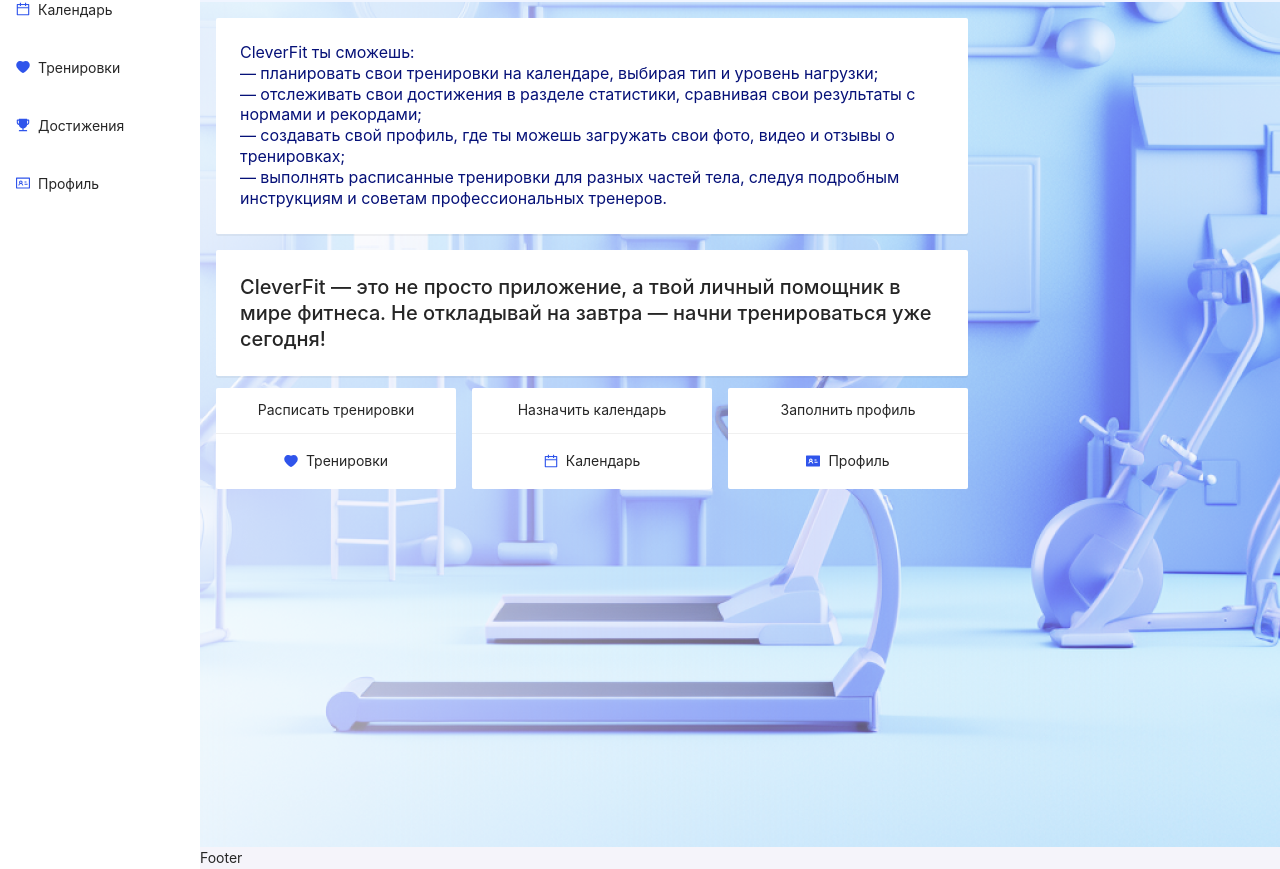
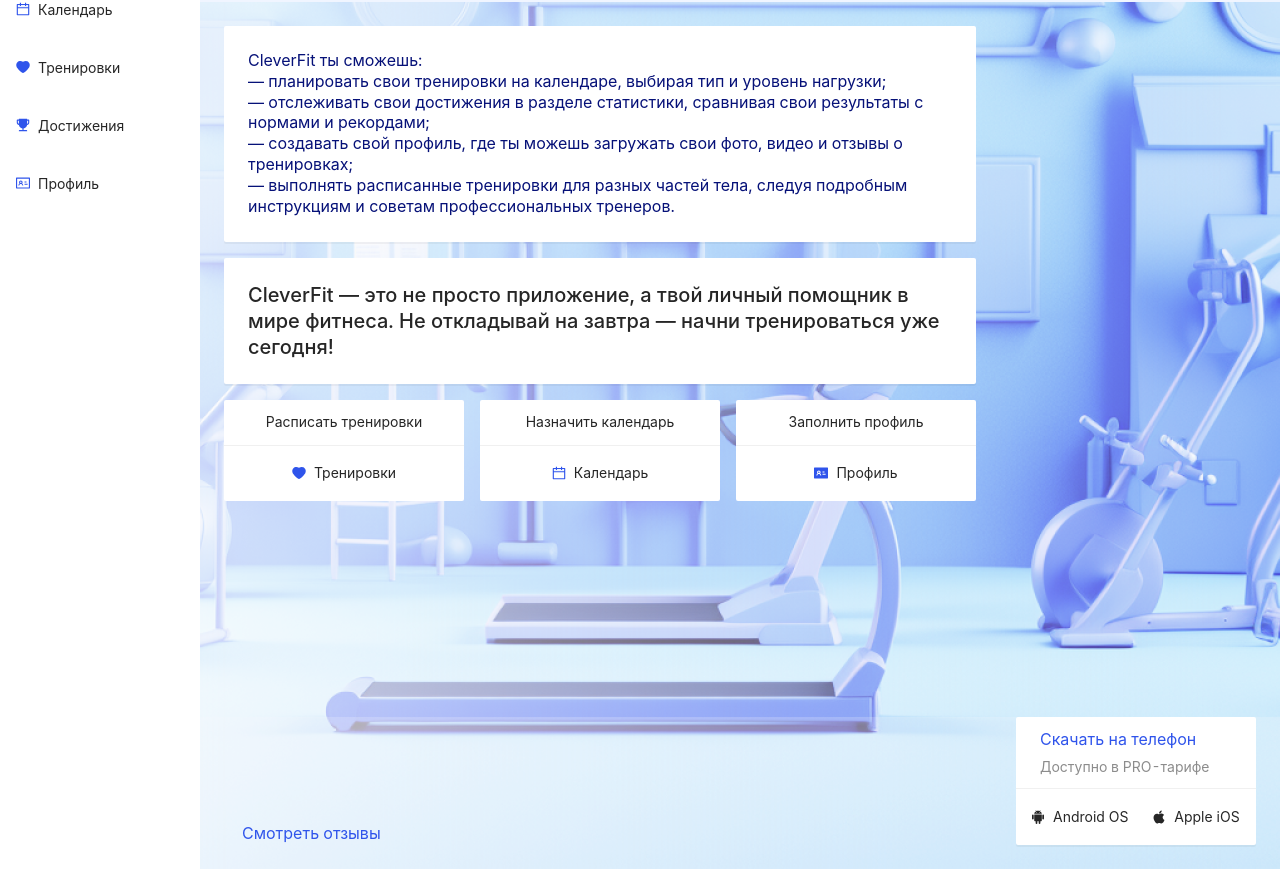
Before and after one commit to ClevertecFrontendLab/DenisOreshko, a React (Vite) app: page /#/ in a window 1280 px wide. Shown: the part 155-1024 px from the top of the page. Built offline with nearby package versions, Linux system fonts and the light colour scheme.

Commit message:
feat:create footer

```diff
--- a/src/index.css
+++ b/src/index.css
@@ -10,7 +10,7 @@
 
     color-scheme: light dark;
     color: rgba(255, 255, 255, 0.87);
-    background-color: #242424;
+    /* background-color: #242424; */
 
     font-synthesis: none;
     text-rendering: optimizeLegibility;
--- a/src/pages/main-page/main-page.css
+++ b/src/pages/main-page/main-page.css
@@ -32,7 +32,7 @@
 
 }
 .ant-layout-content {
-    padding: 16px 16px 16px 16px;
+    padding: 24px;
     color: #262626;
     background-color:none;
     display: flex;
@@ -42,7 +42,7 @@
 .ant-layout-footer {
     padding: 0;
     color: #262626;
-    background: #f5f4fa;
+    background: #f5f4fa38;
 }
 .header-box{
     display: flex;
@@ -119,7 +119,7 @@
 .container-big-mini{
     display: flex;
     flex-direction: column;
-    gap: 12px;
+    gap: 16px;
 }
 .mini-card-btn-box{
     height: 56px;
@@ -146,7 +146,6 @@
 .menu-ul button{
     padding: 0;
     display: flex;
-
     align-items: center;
     padding: 16px;
     width: 208px;
@@ -159,3 +158,45 @@
     font-weight: 400;
     line-height: 18.2px;
 }
+.footer-box{
+    /* background:#ff9494; */
+    padding: 0px 24px 24px 42px;
+    display: flex;
+    justify-content: space-between;
+    align-items: flex-end;
+}
+.show-reviews{
+
+}
+.download-app{
+    /* border: 1px solid #000; */
+    padding: 0;
+    display: flex;
+    flex-direction: column;
+}
+.download-header{
+    display: flex;
+    flex-direction: column;
+    gap: 8px;
+    padding: 12px 24px;
+}
+.download-footer{
+    padding: 12px 0px;
+}
+.download-footer button{
+    width: 120px;
+    box-shadow: none;
+    border:none;
+}
+.download-phone{
+    color: #2F54EB;
+    font-size: 16px;
+    font-weight: 400;
+    line-height: 20.8px;
+}
+.pro-style{
+    font-size: 14px;
+    font-weight: 400;
+    line-height: 18.2px;
+    color:#8C8C8C;
+}
--- a/src/pages/main-page/main-page.tsx
+++ b/src/pages/main-page/main-page.tsx
@@ -11,7 +11,9 @@
     CalendarTwoTone,
     IdcardFilled,
     IdcardOutlined,
-    TrophyFilled  } from '@ant-design/icons';
+    TrophyFilled,
+    AppleFilled,
+    AndroidFilled  } from '@ant-design/icons';
 
 import 'antd/dist/antd.css';
 import './main-page.css';
@@ -114,7 +116,24 @@
                                 </div>
                             </div>
                         </Content>
-                        <Footer>Footer</Footer>
+                        <Footer>
+                            <div className='footer-box'>
+                                <div className='show-reviews'>
+                                    <a href='#' className='download-phone'>Смотреть отзывы</a>
+                                </div>
+                                <div className='card-box download-app'>
+                                     <div className='download-header'>
+                                        <a href='#' className='download-phone'>Скачать на телефон</a>
+                                        <div className='pro-style'>Доступно в PRO-тарифе</div>
+                                    </div>
+                                    <Divider></Divider>
+                                    <div className='download-footer'>
+                                        <Button><AndroidFilled/>Android OS</Button>
+                                        <Button><AppleFilled  />Apple iOS</Button>
+                                    </div>
+                                </div>
+                            </div>
+                        </Footer>
                     </Layout>
                 </Layout>
             </div>
```
